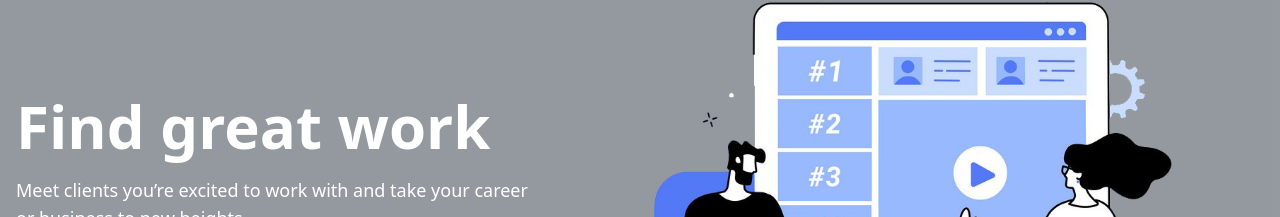
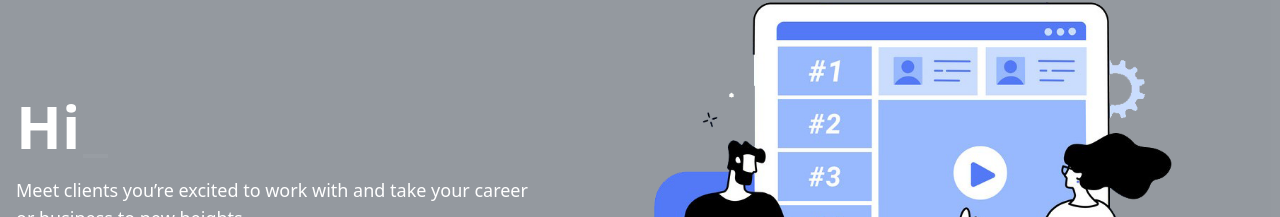
Before and after one commit to Mahbub2027/task-hut-client, a React (Vite) app: page / in a window 1280 px wide. Shown: the part 256-473 px from the top of the page. Built offline with nearby package versions, Linux system fonts and the light colour scheme; no server answers.

Commit message:
Typewriter Effect

```diff
--- a/package.json
+++ b/package.json
@@ -24,6 +24,7 @@
     "react-hook-form": "^7.49.2",
     "react-icons": "^4.12.0",
     "react-router-dom": "^6.21.1",
+    "react-simple-typewriter": "^5.0.1",
     "recharts": "^2.10.4",
     "sort-by": "^1.2.0",
     "sweetalert2": "^11.10.3"
--- a/src/ComponentsUI/HomeComponents/Banner.jsx
+++ b/src/ComponentsUI/HomeComponents/Banner.jsx
@@ -1,5 +1,6 @@
 import { Link } from "react-router-dom";
 import banner from "../../assets/images/banner_updated.png";
+import { Typewriter } from "react-simple-typewriter";
 
 function Banner() {
   return (
@@ -8,16 +9,27 @@ function Banner() {
         <div className="hero-overlay bg-opacity-50"></div>
         <div className="flex flex-col lg:flex-row-reverse hero-content text-center text-neutral-content">
           <div>
-              <img
-                className="mt-10"
-                src={banner}
-                alt=""
-              />
+            <img className="mt-10" src={banner} alt="" />
           </div>
           <div className=" text-white text-center lg:text-left">
             <h1 className="mb-5 text-3xl lg:text-6xl font-bold">
-                Find great work
+              {" "}
+              <Typewriter
+                words={[
+                  "Find Remote Jobs",
+                  "Hire Global Talents",
+                  "Post Jobs",
+                  "Get Work Done",
+                ]}
+                loop={5}
+                cursor
+                cursorStyle="_"
+                typeSpeed={70}
+                deleteSpeed={50}
+                delaySpeed={1000}
+              />
             </h1>
+
             <p className="mb-5 text-xs lg:text-lg">
               Meet clients you’re excited to work with and take your career or
               business to new heights.
@@ -32,9 +44,11 @@ function Banner() {
                 />
               </div>
               <div>
-                  <Link to="/signup"><button className="btn btn-primary text-white text-xs font-bold">
+                <Link to="/signup">
+                  <button className="btn btn-primary text-white text-xs font-bold">
                     Get started
-                  </button></Link>
+                  </button>
+                </Link>
               </div>
             </div>
           </div>
```
Also changed, not shown: 1 other file (tests, documents, lock files or other folders). Lines whose indentation alone changed are shown as unchanged.
